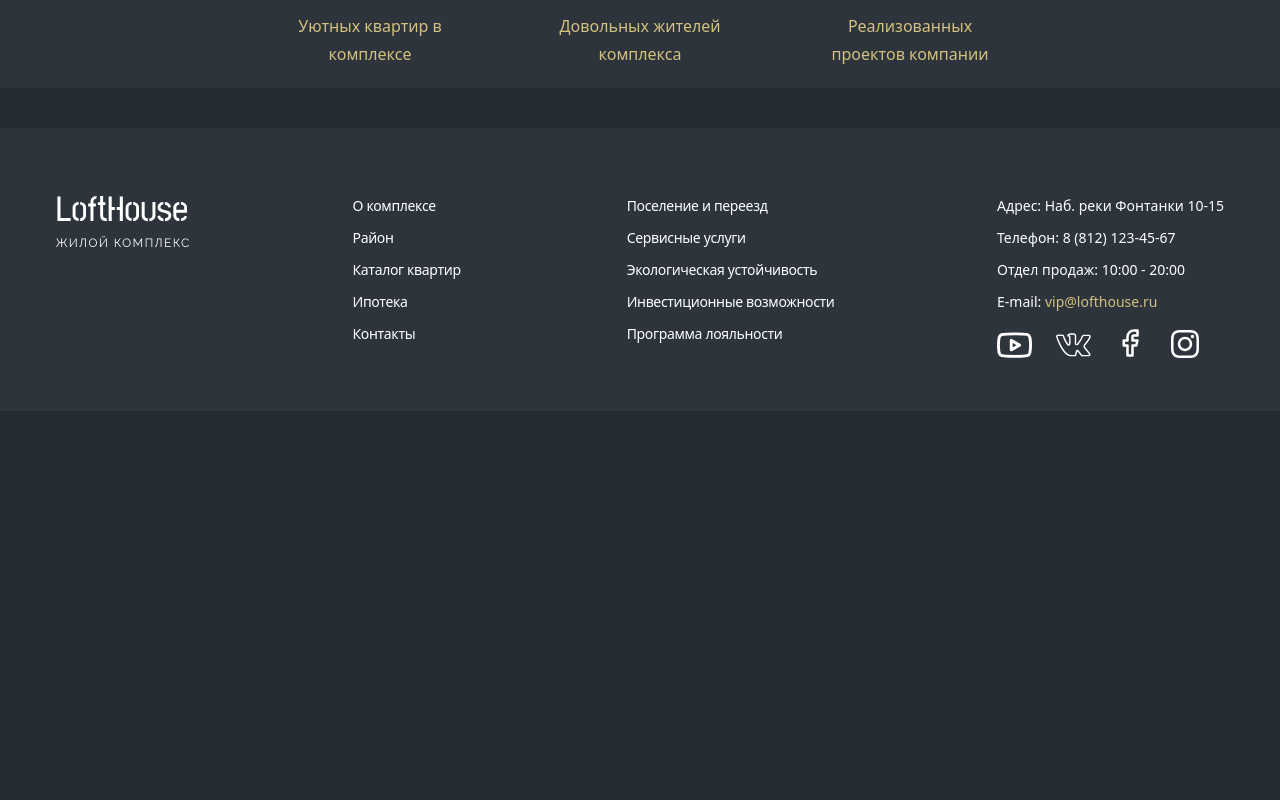
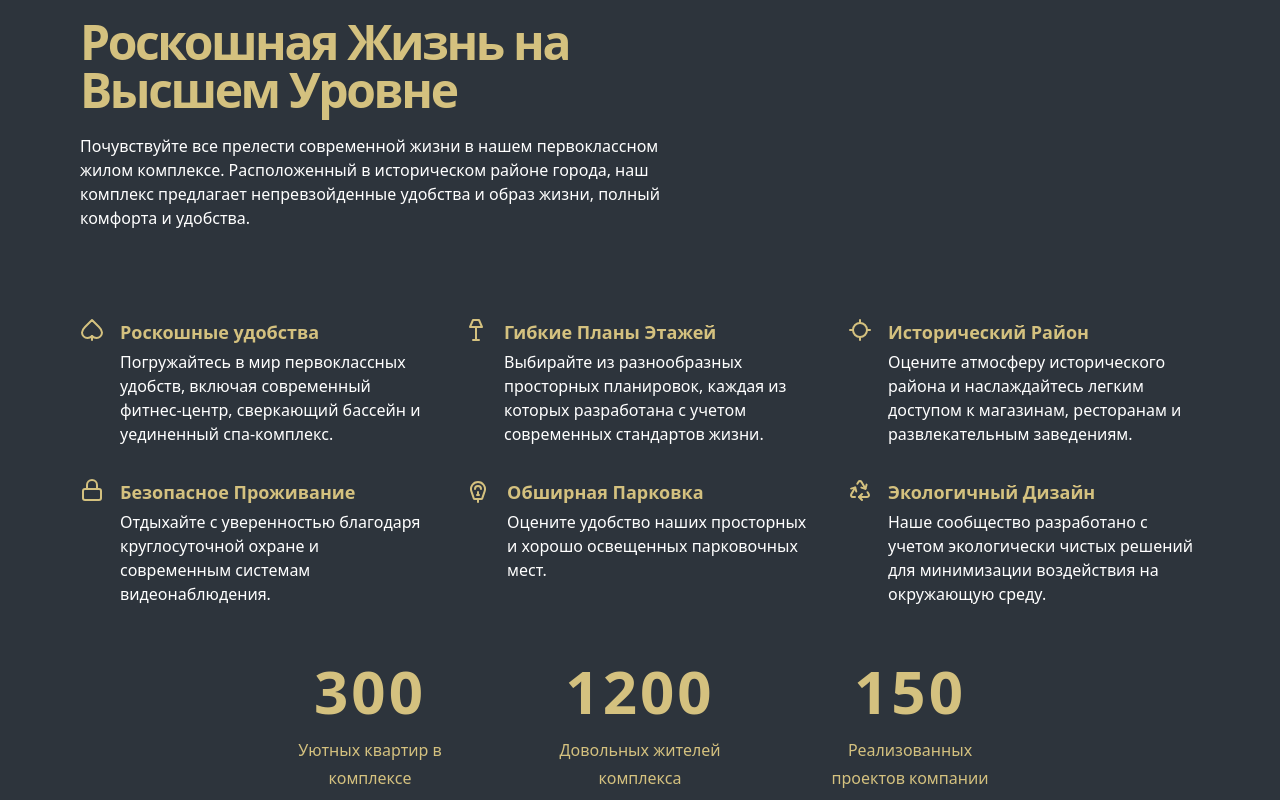
Before and after one commit to gurbanmamedov/loft-app, a React (Vite) app: page / in a window 1280 px wide. Shown: the part 1280-2080 px from the top of the page. Before the commit the page ends 1691 px from the top, so only its background shows below. Built offline with nearby package versions, Linux system fonts and the light colour scheme.

Commit message:
added about section

```diff
--- a/src/components/Apartments/Apartments.tsx
+++ b/src/components/Apartments/Apartments.tsx
@@ -1,30 +1,13 @@
-import NumberTicker from "../magicui/number-ticker";
+
+import ApartmentsContent from "./ApartmentsContent";
+import Component from "./ApartmentsContent";
+
 
 const Apartments = () => {
     return (
-        <section className="bg-footer mb-10 pb-5">
+        <section id="about" className="bg-footer mb-10 pb-5">
             <div className="container">
-                <div className="flex flex-col gap-[80px] md:flex md:flex-row justify-center">
-                    <div className="flex flex-col items-center justify-center ">
-
-                        <NumberTicker className="text-[60px] font-bold text-golden" value={300} />
-
-                        <span className=" w-[190px] font-normal text-center leading-7 text-golden ">Уютных квартир в комплексе</span>
-                    </div>
-                    <div className="flex flex-col items-center justify-center">
-                        <div>
-                            <NumberTicker className="text-[60px] font-bold text-golden" value={1200} />
-
-                        </div>
-                        <span className="w-[190px] font-normal text-center leading-7 text-golden ">Довольных жителей комплекса</span>
-                    </div>
-                    <div className="flex flex-col items-center justify-center">
-                        <div>
-                            <NumberTicker className="text-[60px] font-bold text-golden" value={150} />
-                        </div>
-                        <span className=" w-[190px] font-normal text-center leading-7 text-golden ">Реализованных проектов компании</span>
-                    </div>
-                </div>
+                <ApartmentsContent />
             </div>
         </section>
     );
--- /dev/null
+++ b/src/components/Apartments/ApartmentsContent.tsx
@@ -0,0 +1,98 @@
+import { LampFloorIcon, LocateIcon, LockIcon, ParkingMeterIcon, RecycleIcon, SpadeIcon } from "lucide-react";
+import NumbersTicker from "./NumbersTicker";
+
+export default function ApartmentsContent() {
+  return (
+    <div>
+      <section className="w-full py-12 md:pt-24">
+        <div className="container px-4 md:px-6">
+          <div className="flex flex-col justify-center">
+            <div>
+              <h1 className="text-3xl mb-5 font-bold tracking-tighter md:text-5xl lg:text-5xl/none text-golden max-w-[600px]">
+                Роскошная Жизнь на Высшем Уровне
+              </h1>
+              <p className="text-muted-foreground md:text-[] text-white max-w-[600px]">
+                Почувствуйте все прелести современной жизни в нашем первоклассном жилом комплексе. Расположенный в историческом районе города, наш комплекс предлагает непревзойденные удобства и образ жизни, полный комфорта и удобства.
+              </p>
+            </div>
+          </div>
+        </div>
+      </section>
+
+      <section className="w-full py-10 md:py-20 lg:py-10 bg-footer ">
+        <div className="container px-4 md:px-6 mb-10">
+          <div className="grid gap-6 md:grid-cols-2 lg:grid-cols-3 lg:gap-8">
+            <div className="flex items-start gap-4">
+              <div className=" rounded-md flex items-center justify-center aspect-square w-12 md:w-14">
+                <SpadeIcon className="w-6 h-6 text-golden" />
+              </div>
+              <div className="grid gap-1">
+                <h3 className="text-lg font-bold text-golden">Роскошные удобства</h3>
+                <p className="text-muted-foreground text-white">
+                  Погружайтесь в мир первоклассных удобств, включая современный фитнес-центр, сверкающий бассейн и уединенный спа-комплекс.
+                </p>
+              </div>
+            </div>
+            <div className="flex items-start gap-4">
+              <div className="bg rounded-md flex items-center justify-center aspect-square w-12 md:w-14">
+                <LampFloorIcon className="w-6 h-6  text-golden" />
+              </div>
+              <div className="grid gap-1">
+                <h3 className="text-lg font-bold  text-golden">Гибкие Планы Этажей</h3>
+                <p className="text-muted-foreground text-white">
+                  Выбирайте из разнообразных просторных планировок, каждая из которых разработана с учетом современных стандартов жизни.
+                </p>
+              </div>
+            </div>
+            <div className="flex items-start gap-4">
+              <div className="bg rounded-md flex items-center justify-center aspect-square w-12 md:w-14">
+                <LocateIcon className="w-6 h-6  text-golden" />
+              </div>
+              <div className="grid gap-1">
+                <h3 className="text-lg font-bold  text-golden">Исторический Район</h3>
+                <p className="text-muted-foreground text-white">
+                  Оцените атмосферу исторического района и наслаждайтесь легким доступом к магазинам, ресторанам и развлекательным заведениям.
+                </p>
+              </div>
+            </div>
+            <div className="flex items-start gap-4">
+              <div className="bg rounded-md flex items-center justify-center aspect-square w-12 md:w-14">
+                <LockIcon className="w-6 h-6  text-golden" />
+              </div>
+              <div className="grid gap-1">
+                <h3 className="text-lg font-bold  text-golden">Безопасное Проживание</h3>
+                <p className="text-muted-foreground text-white">
+                  Отдыхайте с уверенностью благодаря круглосуточной охране и современным системам видеонаблюдения.
+                </p>
+              </div>
+            </div>
+            <div className="flex items-start gap-4">
+              <div className=" rounded-md flex items-center justify-center aspect-square w-12 md:w-14">
+                <ParkingMeterIcon className="w-6 h-6  text-golden" />
+              </div>
+              <div className="grid gap-1">
+                <h3 className="text-lg font-bold  text-golden">Обширная Парковка</h3>
+                <p className="text-muted-foreground text-white">
+                  Оцените удобство наших просторных и хорошо освещенных парковочных мест.
+                </p>
+              </div>
+            </div>
+            <div className="flex items-start gap-4">
+              <div className=" rounded-md flex items-center justify-center aspect-square w-12 md:w-14">
+                <RecycleIcon className="w-6 h-6  text-golden" />
+              </div>
+              <div className="grid gap-1">
+                <h3 className="text-lg font-bold  text-golden">Экологичный Дизайн
+                </h3>
+                <p className="text-muted-foreground text-white">
+                  Наше сообщество разработано с учетом экологически чистых решений для минимизации воздействия на окружающую среду.
+                </p>
+              </div>
+            </div>
+          </div>
+        </div>
+        <NumbersTicker />
+      </section>
+    </div>
+  )
+}
--- /dev/null
+++ b/src/components/Apartments/NumbersTicker.tsx
@@ -0,0 +1,32 @@
+
+
+
+import NumberTicker from '../magicui/number-ticker'
+
+const NumbersTicker = () => {
+    return (
+        <div className="flex flex-col gap-[30px] md:gap-8 lg:gap-[80px] md:flex md:flex-row justify-center">
+            <div className="flex flex-col items-center justify-center ">
+
+                <NumberTicker className="text-[60px] font-bold text-golden" value={300} />
+
+                <span className=" w-[190px] font-normal text-center leading-7 text-golden ">Уютных квартир в комплексе</span>
+            </div>
+            <div className="flex flex-col items-center justify-center">
+                <div>
+                    <NumberTicker className="text-[60px] font-bold text-golden" value={1200} />
+
+                </div>
+                <span className="w-[190px] font-normal text-center leading-7 text-golden ">Довольных жителей комплекса</span>
+            </div>
+            <div className="flex flex-col items-center justify-center">
+                <div>
+                    <NumberTicker className="text-[60px] font-bold text-golden" value={150} />
+                </div>
+                <span className=" w-[190px] font-normal text-center leading-7 text-golden ">Реализованных проектов компании</span>
+            </div>
+        </div>
+    )
+}
+
+export default NumbersTicker
--- a/src/components/Benefits/BenefitsItem.tsx
+++ b/src/components/Benefits/BenefitsItem.tsx
@@ -6,7 +6,7 @@ const BenefitsItem = () => {
             {
                 benefits.map(({ id, textClassName, title, listClassName, description, img }) => (
                     <li key={id} className={listClassName}>
-                        <img className='lg:mb-4' src={img} alt={title} />
+                        <img className="lg:mb-4" src={img} alt={title} />
                         <p className={textClassName}>{description}</p>
                     </li>
                 ))
--- a/src/components/data/index.ts
+++ b/src/components/data/index.ts
@@ -1,7 +1,7 @@
 import benchImage from "../../assets/bench.svg";
 import buildingImage from "../../assets/building.svg";
 import fountainImage from "../../assets/fountain.svg";
-
+import bicycleImage from "../../assets/bicycle.svg";
 export const benefits = [
   {
     id: "1",
@@ -27,12 +27,20 @@ export const benefits = [
     textClassName: "w-[193px] font-normal text-center leading-7 text-white",
     description: "10 фонтанов на территории",
   },
+  {
+    id: "4",
+    title: "Bicycle",
+    img: bicycleImage,
+    listClassName: "w-[200px] flex flex-col items-center",
+    textClassName: "w-[193px] font-normal text-center leading-7 text-white",
+    description: "6 км велодорожек и тропинок",
+  },
 ];
 
 export const navLinks = [
   {
     name: "О комплексе",
-    href: "#",
+    href: "#about",
   },
   {
     name: "Район",
--- a/src/index.css
+++ b/src/index.css
@@ -61,9 +61,10 @@
 
 @layer base {
   * {
-    @apply border-border;
+    @apply border-border scroll-smooth;
   }
   body {
     @apply bg-siteBackground text-foreground;
+
   }
 }
--- a/tailwind.config.js
+++ b/tailwind.config.js
@@ -76,6 +76,9 @@ module.exports = {
         "accordion-down": "accordion-down 0.2s ease-out",
         "accordion-up": "accordion-up 0.2s ease-out",
       },
+      scrollBehavior: {
+        smooth: "scroll-smooth",
+      },
     },
   },
   plugins: [require("tailwindcss-animate")],
```
Also changed, not shown: src/assets/bicycle.svg (added).
